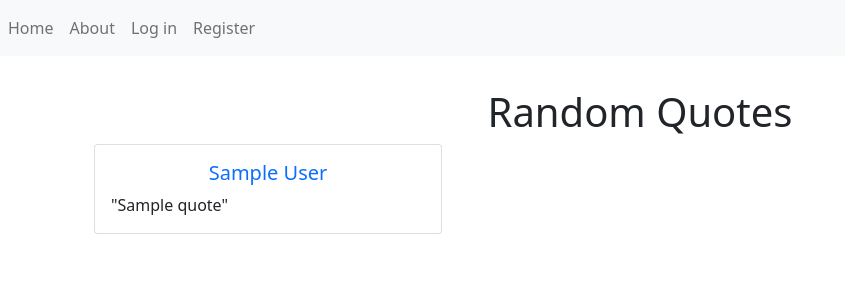
After one commit to trevin-livele/flask_blog_app, a Flask app: page /random in a window 1280 px wide. The commit adds this page. Shown: the top 300 px of the page, without its empty margins (0-845 px from the left). Run offline with Flask 2, Linux system fonts and the light colour scheme; tables that the repository leaves empty hold one stand-in row (values such as "Sample post"); a database or web service that is not in the repository returns one stand-in record (values such as "Sample title"); data that the repository does not hold is empty.

Commit message:
added random quotes

```diff
--- a/puppycompanyblog/blog_posts/views.py
+++ b/puppycompanyblog/blog_posts/views.py
@@ -1,6 +1,7 @@
 # blog post views.py
 
 from crypt import methods
+import requests
 from os import abort
 from flask import render_template,url_for,flash,request,redirect,Blueprint
 from flask_login import current_user,login_required
@@ -12,6 +13,12 @@ from puppycompanyblog.blog_posts.forms import BlogPostForm
 blog_posts = Blueprint('blog_posts',__name__)
 
 
+@blog_posts.route('/random')
+def random_post():
+    blog_posts = requests.get('http://quotes.stormconsultancy.co.uk/quotes.json')
+    blog_posts = blog_posts.json()
+
+    return render_template('random.html', blog_posts=blog_posts)
 
 
 #CREATE
--- a/puppycompanyblog/templates/base.html
+++ b/puppycompanyblog/templates/base.html
@@ -27,7 +27,7 @@
         <a class="nav-item nav-link" href="{{url_for("users.logout")}}">Log out</a>
         <a class="nav-item nav-link" href="{{url_for("users.account")}}">Account</a>
         <a class="nav-item nav-link" href="{{url_for("blog_posts.create_post")}}">Create Post</a>
-        <a class="nav-item nav-link" href="#">Random quotes</a>
+        <a class="nav-item nav-link" href="{{url_for("blog_posts.random_post")}}">Random quotes</a>
         {% else %}
         <a class="nav-item nav-link" href="{{url_for("users.login")}}">Log in</a>
         <a class="nav-item nav-link" href="{{url_for("users.register")}}">Register</a>
--- /dev/null
+++ b/puppycompanyblog/templates/random.html
@@ -0,0 +1,19 @@
+{% extends 'base.html' %}
+{% block title %} Random Posts{% endblock %}
+{% block content %}
+<div class="container">
+    <div class="row">
+        <h1 class="text-center text-card" style="margin-top: 2rem;">Random Quotes</h1>
+            {% for blog_posts in blog_posts%}
+            <div class="col-md-4">
+                <div class="card">
+                    <div class="card-body">
+                      <h5 class="card-title text-center text-primary">{{blog_posts.author}}</h5>
+                      <p class="card-text card-paragraph">"{{blog_posts.quote}}"</p>
+                    </div>
+                  </div>
+            </div>
+        {% endfor %}
+    </div>
+</div>
+{% endblock %}
```
Also changed, not shown: puppycompanyblog/__init__.py (+2 -12 lines), puppycompanyblog/templates/index.html (+15 -6 lines), puppycompanyblog/core/views.py (line endings or trailing spaces), puppycompanyblog/static/profile_pics/five.jpg (added).
